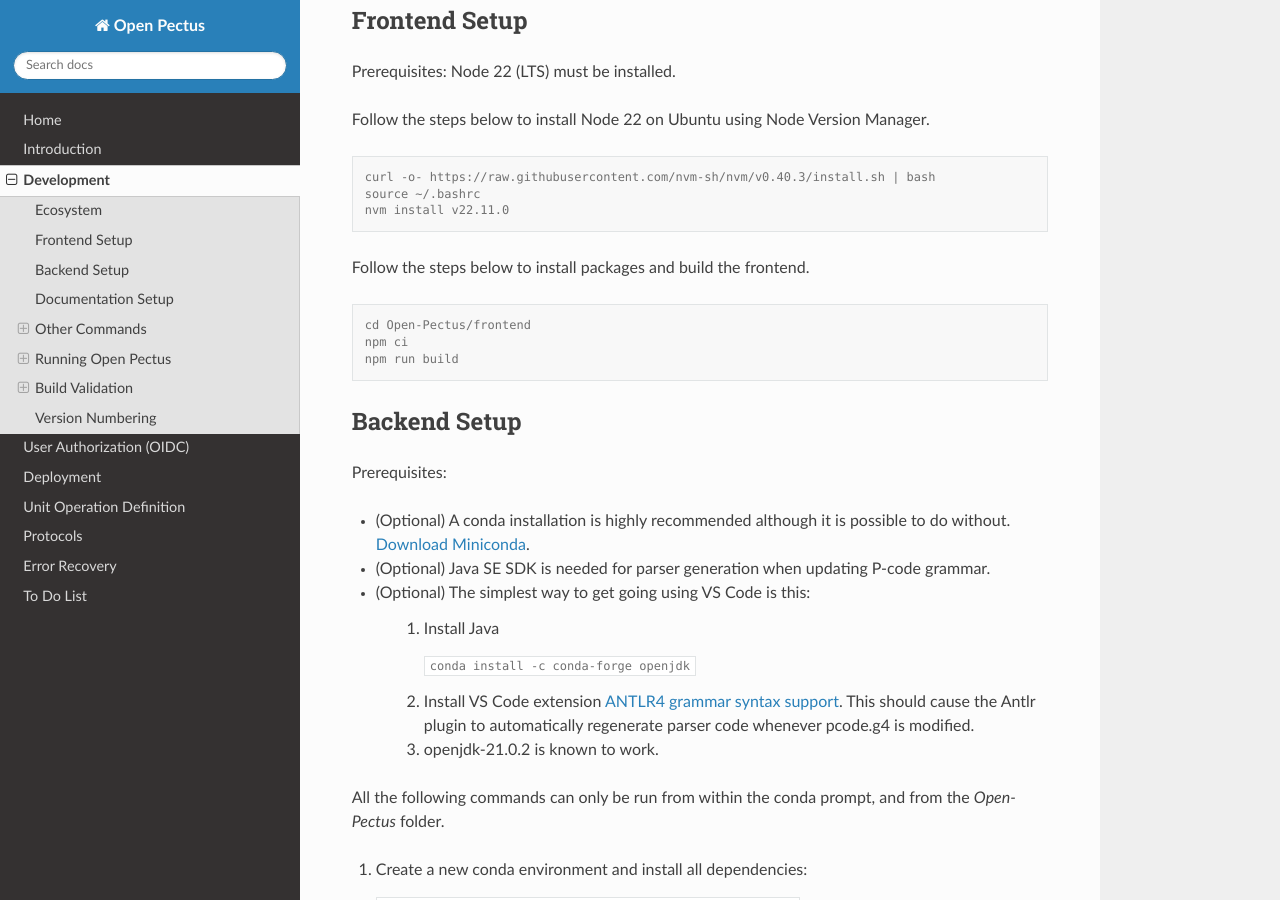
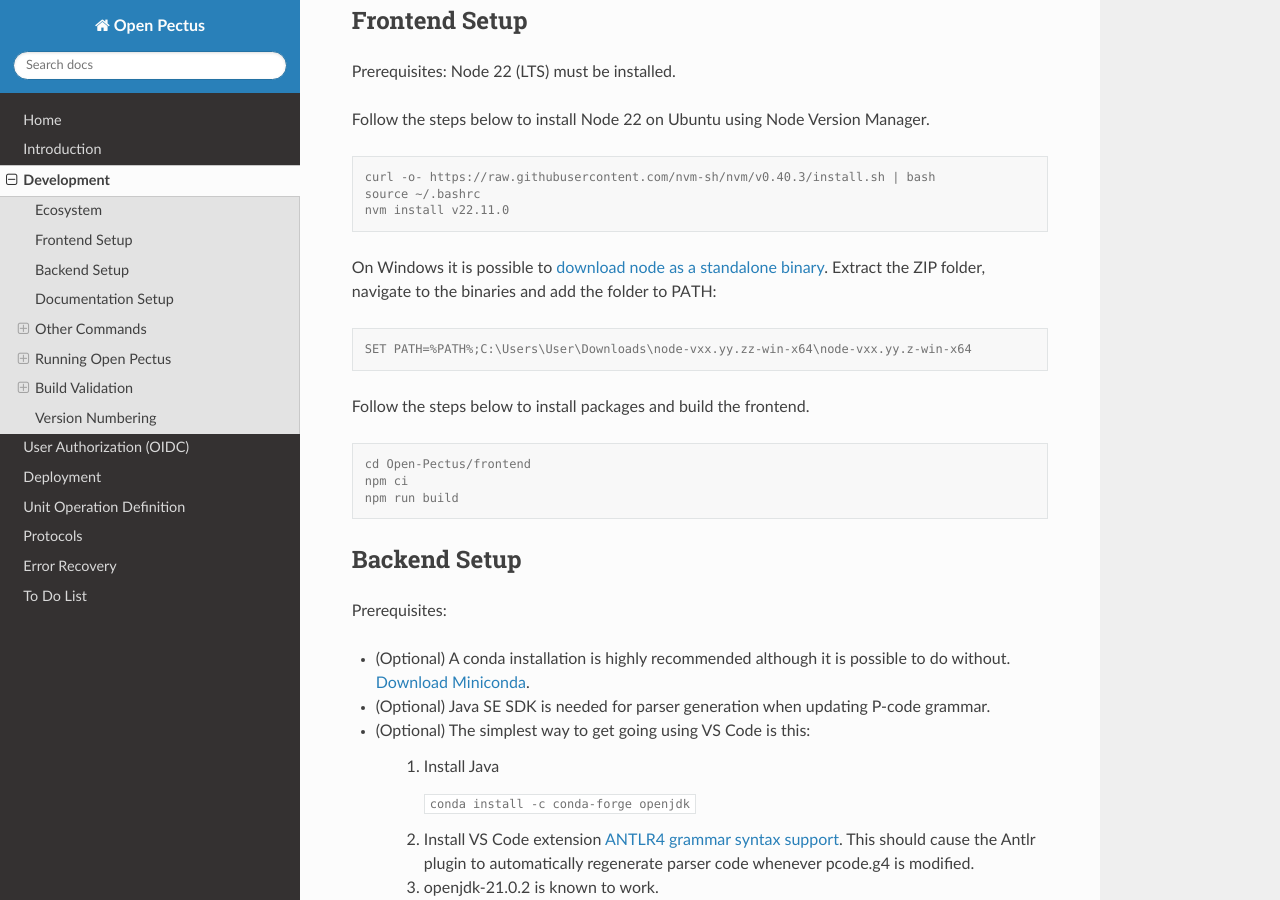
Before and after one commit to Open-Pectus/Open-Pectus, a Sphinx documentation site: the page built from docs/src/Development.rst, in a window 1280 px wide and 900 px high, scrolled down 920 px. Built offline with Sphinx 7.4.7 and the Read the Docs theme 3.1.0, drawn with Linux system fonts in a browser that asks for light colours.

Commit message:
Add guidance for Node on Windows

```diff
--- a/docs/src/Development.rst
+++ b/docs/src/Development.rst
@@ -26,6 +26,7 @@ Ecosystem
 
 Frontend Setup
 --------------
+.. _download node as a standalone binary: https://nodejs.org/en/download
 Prerequisites: Node 22 (LTS) must be installed.
 
 Follow the steps below to install Node 22 on Ubuntu using Node Version Manager.
@@ -35,6 +36,12 @@ Follow the steps below to install Node 22 on Ubuntu using Node Version Manager.
     curl -o- https://raw.githubusercontent.com/nvm-sh/nvm/v0.40.3/install.sh | bash
     source ~/.bashrc
     nvm install v22.11.0
+
+On Windows it is possible to `download node as a standalone binary`_. Extract the ZIP folder, navigate to the binaries and add the folder to PATH:
+
+.. code-block:: console
+
+   SET PATH=%PATH%;C:\Users\User\Downloads\node-vxx.yy.zz-win-x64\node-vxx.yy.z-win-x64
 
 Follow the steps below to install packages and build the frontend.
 
```
